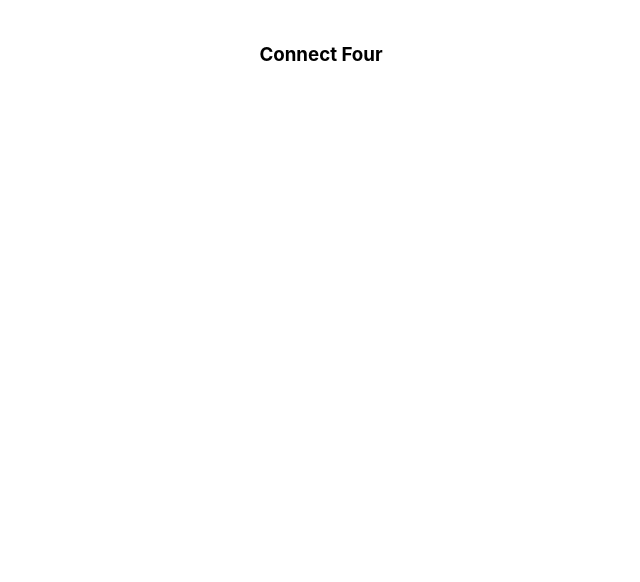
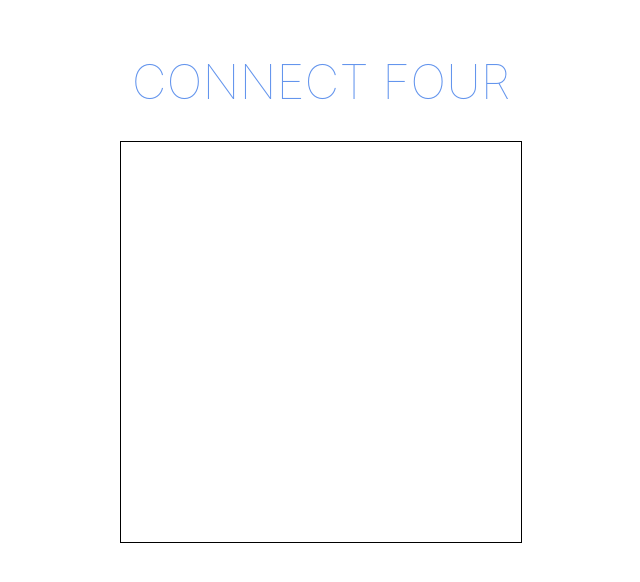
Before and after one commit to p-adams/connect-four, a Svelte app: page / in a window 1280 px wide. Shown: the top 582 px of the page, without its empty margins (319-959 px from the left). Built offline with nearby package versions, Linux system fonts and the light colour scheme.

Commit message:
update readme and init gameboard container

```diff
--- a/src/App.svelte
+++ b/src/App.svelte
@@ -1,16 +1,15 @@
 <script lang="ts">
-
 </script>
 
 <main>
-  <h3>Connect Four</h3>
-
+  <h1>Connect Four</h1>
+  <div class="gameboard" />
 </main>
 
 <style>
   :root {
-    font-family: -apple-system, BlinkMacSystemFont, 'Segoe UI', Roboto, Oxygen,
-      Ubuntu, Cantarell, 'Open Sans', 'Helvetica Neue', sans-serif;
+    font-family: -apple-system, BlinkMacSystemFont, "Segoe UI", Roboto, Oxygen,
+      Ubuntu, Cantarell, "Open Sans", "Helvetica Neue", sans-serif;
   }
 
   main {
@@ -18,35 +17,26 @@
     padding: 1em;
     margin: 0 auto;
   }
-
-  img {
-    height: 16rem;
-    width: 16rem;
+  .gameboard {
+    height: 400px;
+    width: 400px;
+    border: 1px solid black;
+    margin: 0 auto;
+    display: grid;
   }
-
   h1 {
-    color: #ff3e00;
+    color: cornflowerblue;
     text-transform: uppercase;
-    font-size: 4rem;
+    font-size: 3rem;
     font-weight: 100;
     line-height: 1.1;
     margin: 2rem auto;
     max-width: 14rem;
   }
 
-  p {
-    max-width: 14rem;
-    margin: 1rem auto;
-    line-height: 1.35;
-  }
-
   @media (min-width: 480px) {
     h1 {
       max-width: none;
     }
-
-    p {
-      max-width: none;
-    }
   }
 </style>
--- a/svelte.config.js
+++ b/svelte.config.js
@@ -1,7 +1,7 @@
-import sveltePreprocess from 'svelte-preprocess'
+import sveltePreprocess from "svelte-preprocess";
 
 export default {
   // Consult https://github.com/sveltejs/svelte-preprocess
   // for more information about preprocessors
-  preprocess: sveltePreprocess()
-}
+  preprocess: sveltePreprocess(),
+};
```
Also changed, not shown: 1 other file (tests, documents, lock files or other folders).
